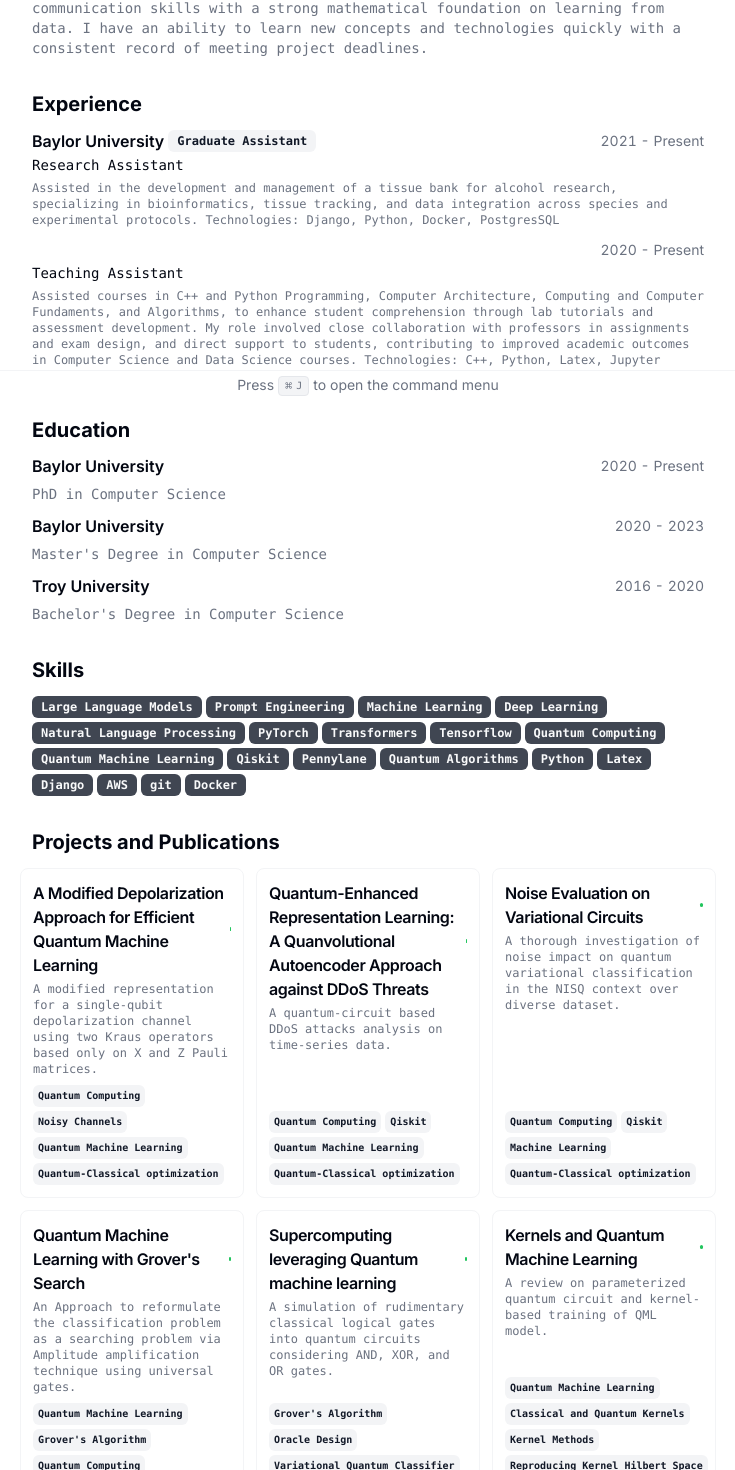
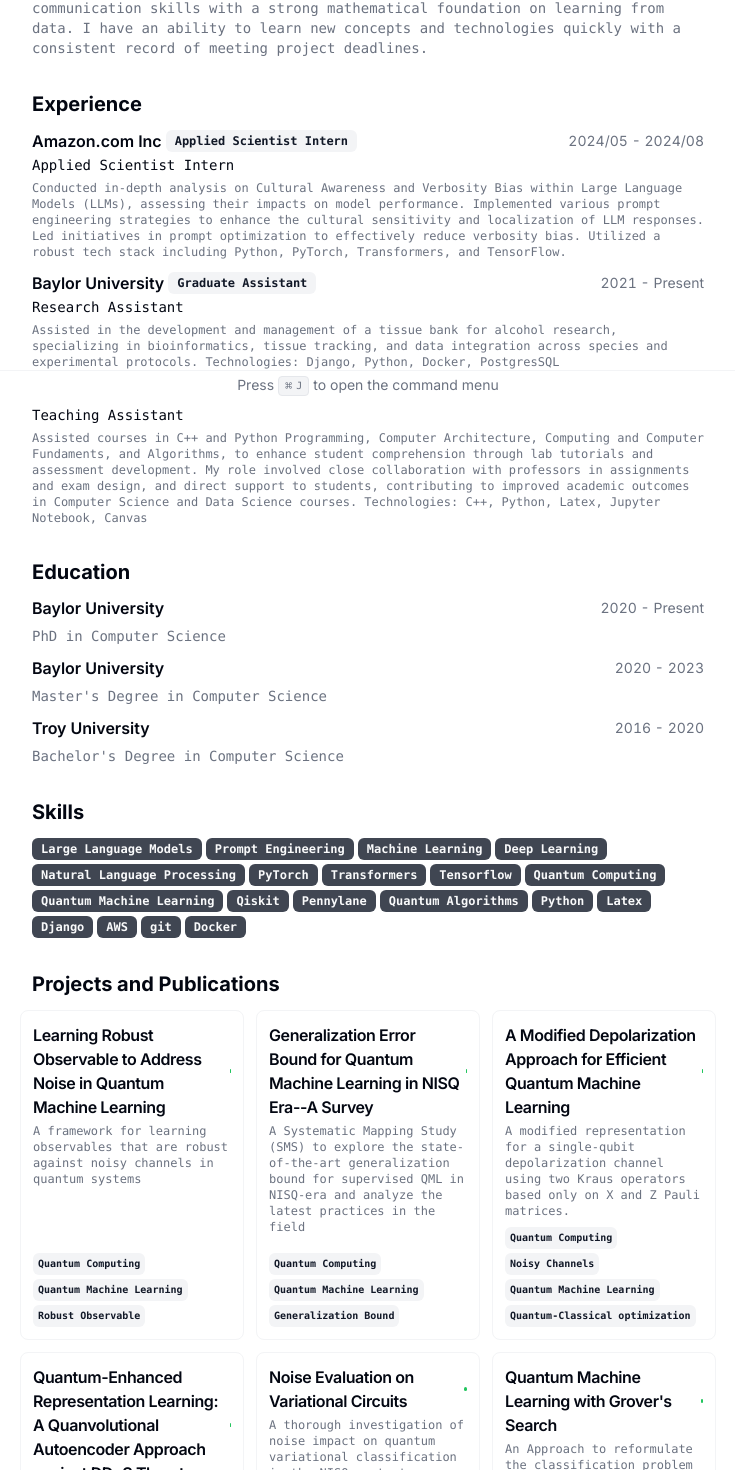
Before and after one commit to jeonbik/cv, a Next.js app: page / in a window 1280 px wide. Shown: the part 400-1870 px from the top of the page, without its empty margins (272-1007 px from the left). Built offline with nearby package versions, Linux system fonts and the light colour scheme.

Commit message:
Updated latest articles and projects

```diff
--- a/package.json
+++ b/package.json
@@ -13,6 +13,7 @@
     "@radix-ui/react-dialog": "^1.0.5",
     "@radix-ui/react-slot": "^1.0.2",
     "@vercel/analytics": "^1.1.2",
+    "bibtex-parse-js": "^0.0.24",
     "class-variance-authority": "^0.7.0",
     "clsx": "^2.0.0",
     "cmdk": "^0.2.0",
--- /dev/null
+++ b/src/data/publications.json
@@ -0,0 +1,26 @@
+[
+  {
+    "title": "A Modified Depolarization Approach for Efficient Quantum Machine Learning",
+    "authors": "Bikram Khanal, et al.",
+    "journal": "Mathematics",
+    "year": 2024,
+    "doi": "10.3390/math12091385",
+    "url": "https://www.mdpi.com/2227-7390/12/9/1385"
+  },
+  {
+    "title": "Quantum-Enhanced Representation Learning: A Quanvolutional Autoencoder Approach against DDoS Threats",
+    "authors": "Bikram Khanal, et al.",
+    "journal": "Quantum Reports",
+    "year": 2024,
+    "doi": "10.3390/quantum6020044",
+    "url": "https://www.mdpi.com/2504-4990/6/2/44"
+  },
+  {
+    "title": "Sample Publication Title",
+    "authors": "John Doe, Jane Smith, Bikram Khanal",
+    "journal": "Journal of Example Studies",
+    "year": 2023,
+    "doi": "10.1234/example.2023.001",
+    "url": "https://example.com/publication"
+  }
+]
--- a/src/data/resume-data.tsx
+++ b/src/data/resume-data.tsx
@@ -19,6 +19,9 @@ import {
 } from "@/images/logos";
 import { GitHubIcon, LinkedInIcon, XIcon } from "@/components/icons";
 import { GoogleScholarIcon } from "@/components/icons/GoogleScholarIcon";
+// Remove the import for PublicationIcon as it's not defined yet
+
+import publicationsData from './publications.json';
 
 export const RESUME_DATA = {
   name: "Bikram Khanal",
@@ -84,6 +87,17 @@ export const RESUME_DATA = {
   ],
   work: [
     {
+      company: "Amazon.com Inc",
+      link: "https://www.amazon.com",
+      badges: ["Applied Scientist Intern"],
+      title: "Applied Scientist Intern",
+      logo: ParabolLogo,
+      start: "2024/05",
+      end: "2024/08",
+      description:
+        "Conducted in-depth analysis on Cultural Awareness and Verbosity Bias within Large Language Models (LLMs), assessing their impacts on model performance. Implemented various prompt engineering strategies to enhance the cultural sensitivity and localization of LLM responses. Led initiatives in prompt optimization to effectively reduce verbosity bias. Utilized a robust tech stack including Python, PyTorch, Transformers, and TensorFlow.",
+    },
+    {
       company: "Baylor University",
       link: "https://www.ecs.baylor.edu/research-departments/computer-science",
       badges: ["Graduate Assistant"],
@@ -132,6 +146,34 @@ export const RESUME_DATA = {
     "Docker",
   ],
   projects: [
+    {
+      title: "Learning Robust Observable to Address Noise in Quantum Machine Learning",
+      techStack: [
+        "Quantum Computing",
+        "Quantum Machine Learning",
+        "Robust Observable",
+      ],
+      description: "A framework for learning observables that are robust against noisy channels in quantum systems",
+      logo: ConsultlyLogo,
+      link: {
+        label: "Robust Observable for QML",
+        href: "https://arxiv.org/pdf/2409.07632",
+    }
+  },
+    {
+      title: "Generalization Error Bound for Quantum Machine Learning in NISQ Era--A Survey",
+      techStack: [
+        "Quantum Computing",
+        "Quantum Machine Learning",
+        "Generalization Bound",
+      ],
+      description: "A Systematic Mapping Study (SMS) to explore the state-of-the-art generalization bound for supervised QML in NISQ-era and analyze the latest practices in the field",
+      logo: ConsultlyLogo,
+      link: {
+        label: "Generalization Error Bound for QML",
+        href: "https://arxiv.org/pdf/2409.07626",
+    }
+  },
     {
       title: "A Modified Depolarization Approach for Efficient Quantum Machine Learning",
       techStack: [
@@ -301,4 +343,5 @@ export const RESUME_DATA = {
 
 
   ],
+  publications: publicationsData,
 } as const;
```
Also changed, not shown: 2 other files (tests, documents, lock files or other folders).
